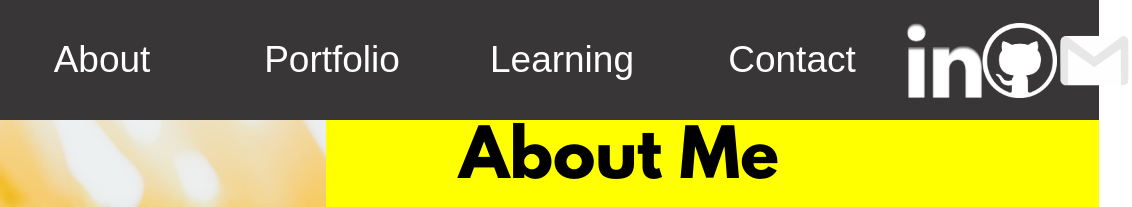
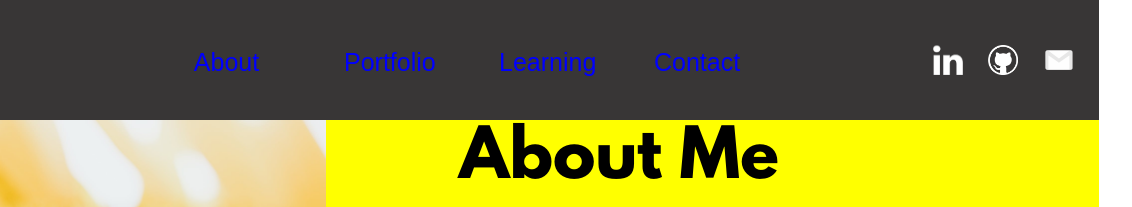
Before and after one commit to Jayden-Banks/about-me, a website: page client/index.html in a window 1280 px wide. Shown: the top 207 px of the page, 181-1313 px from the left, 1132 px wide, since content can reach past the window. Drawn offline with Linux system fonts and the light colour scheme.

Commit message:
media changes

```diff
--- a/client/index.css
+++ b/client/index.css
@@ -253,3 +253,28 @@ button:active {
     font-family: 'LeagueSpartan';
     src: url('assets/league-spartan/LeagueSpartan-Bold.otf');
 }
+
+@media (max-width: 1515px) {
+    p {
+        font-size: 1rem;
+    }
+
+    .nav-buttons > button {
+    margin: 40px;
+    width: 75px;
+    height: 25px;
+    color: blue;
+    font-size: 25px;
+    }
+
+    #div-header-contact {
+
+    }
+
+    .header-contact-buttons {
+        width: 30px;
+        height: 30px;
+
+    }
+
+}
```
Also changed, not shown: 1 other file.
